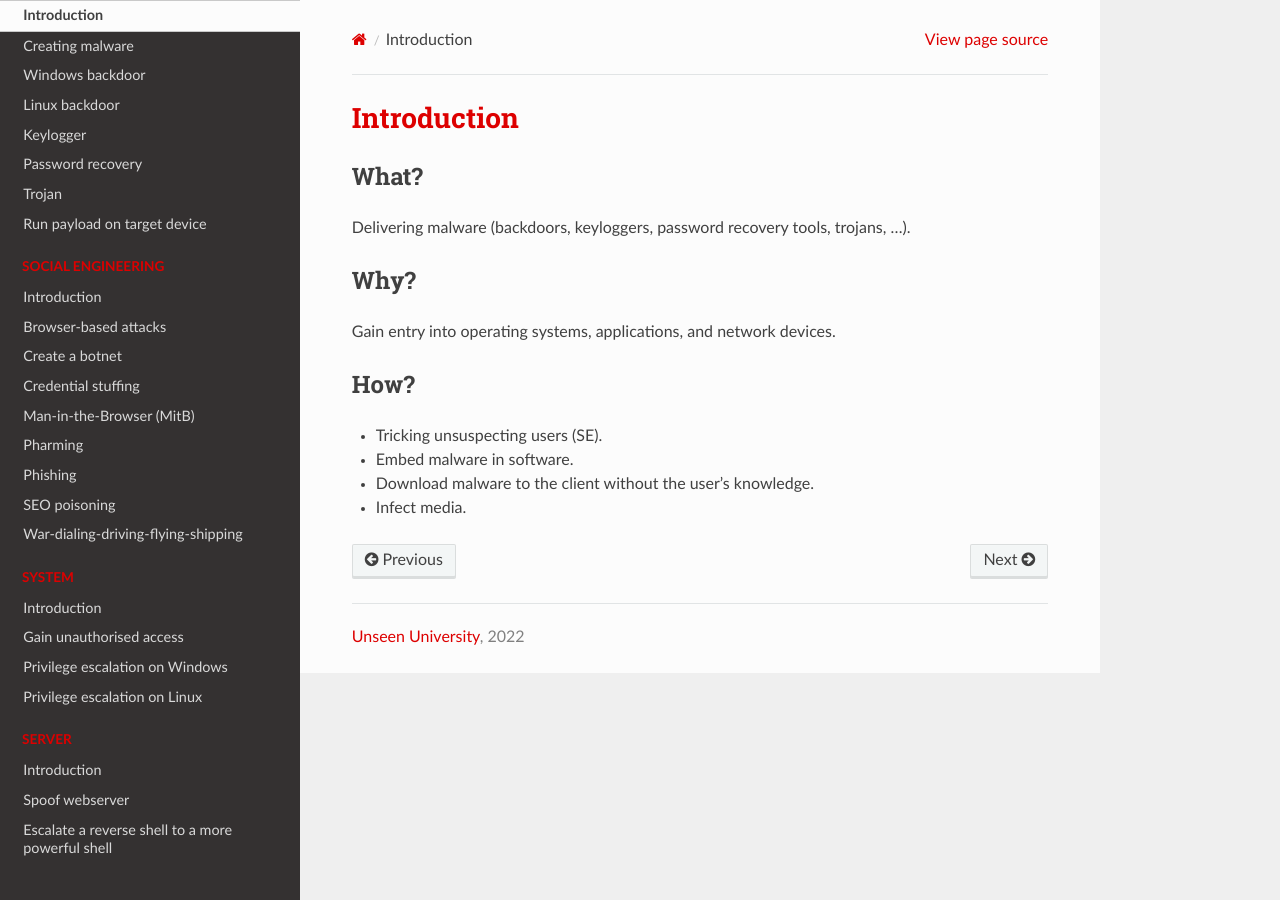
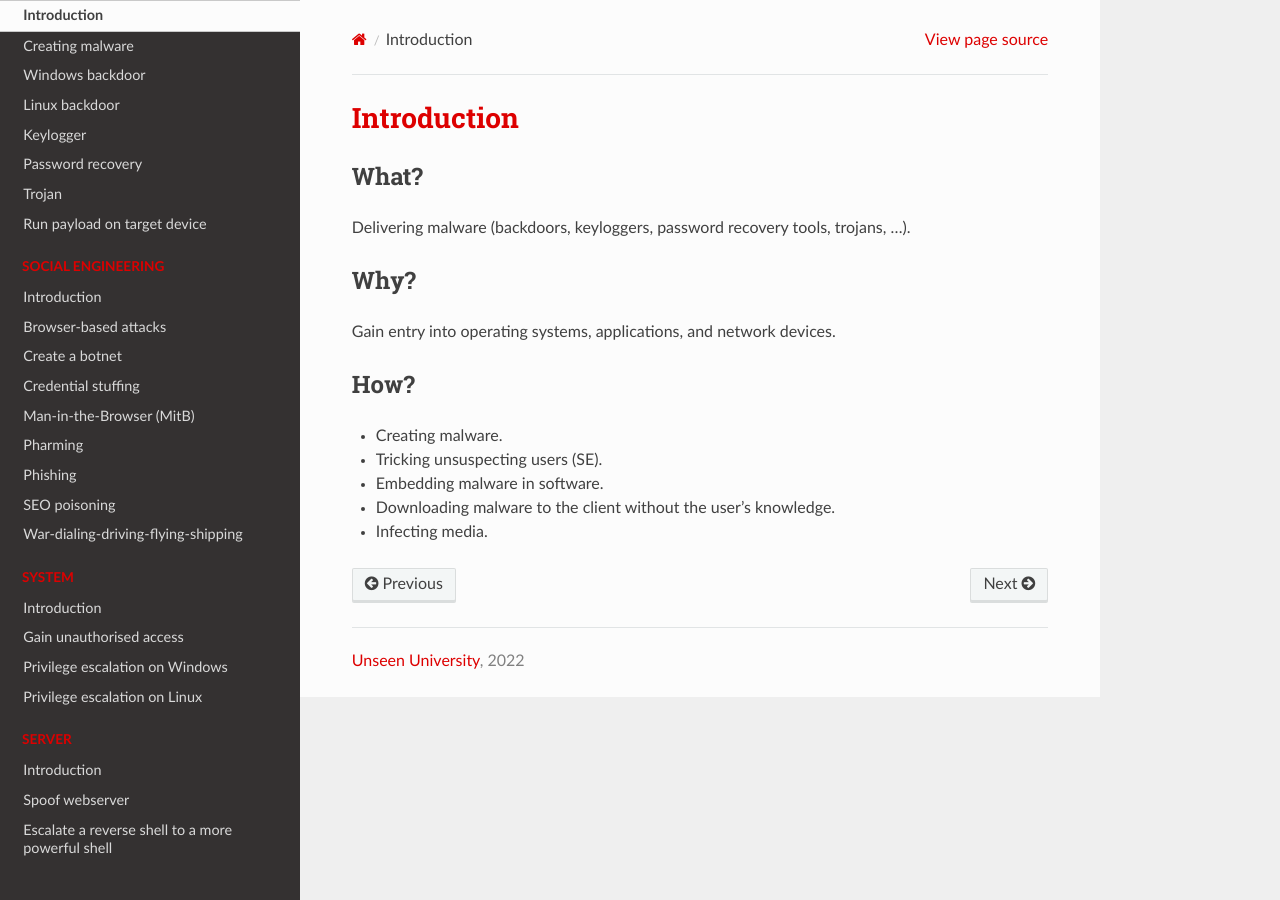
Before and after one commit to tymyrddin/red-basic, a Sphinx documentation site: the page built from source/docs/malware/README.md, in a window 1280 px wide. Built offline with Sphinx 7.4.7 and the Read the Docs theme 2.0.0, drawn with Linux system fonts in a browser that asks for light colours.

Commit message:
Payloads

```diff
--- a/source/docs/malware/README.md
+++ b/source/docs/malware/README.md
@@ -10,7 +10,8 @@ Gain entry into operating systems, applications, and network devices.
 
 ## How?
 
+* Creating malware.
 * Tricking unsuspecting users (SE).
-* Embed malware in software.
-* Download malware to the client without the user's knowledge.
-* Infect media.
+* Embedding malware in software.
+* Downloading malware to the client without the user's knowledge.
+* Infecting media.
```
